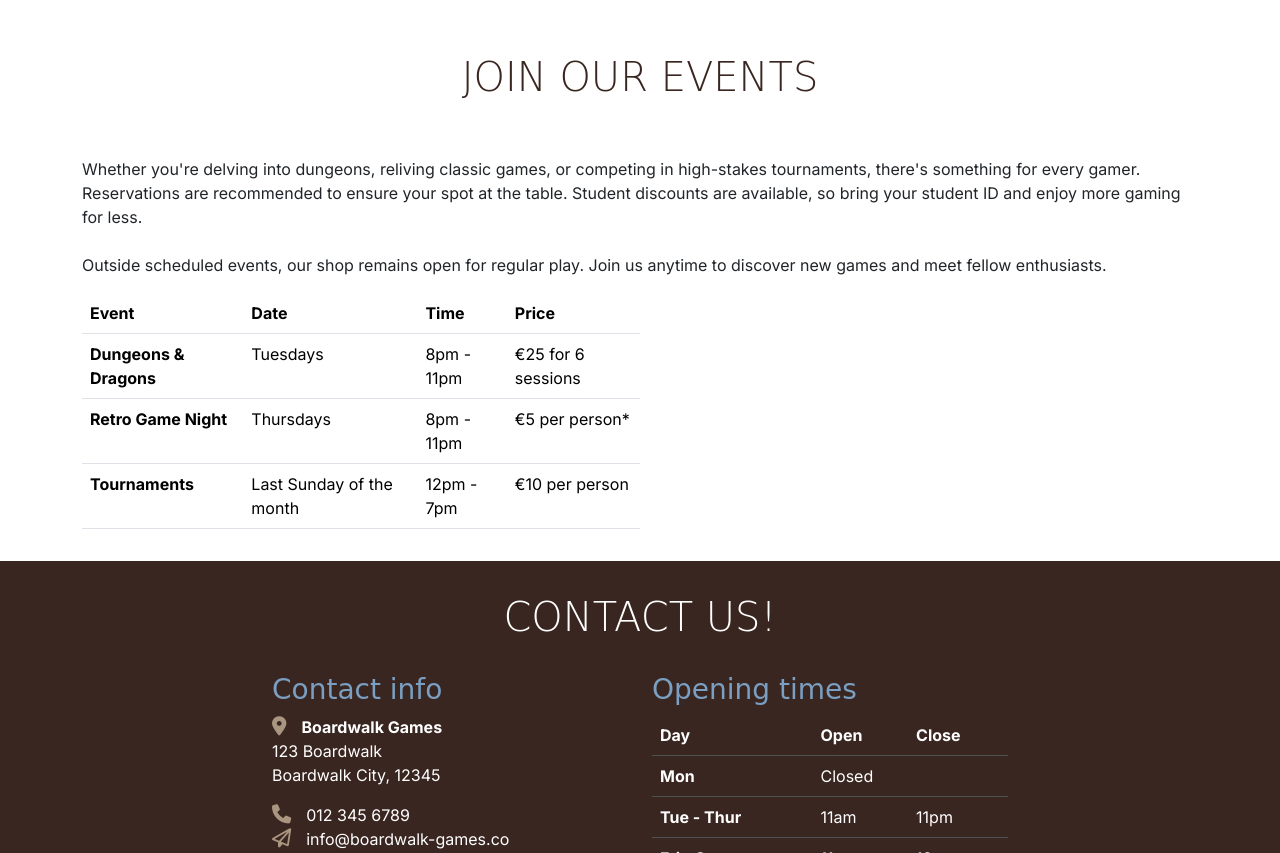
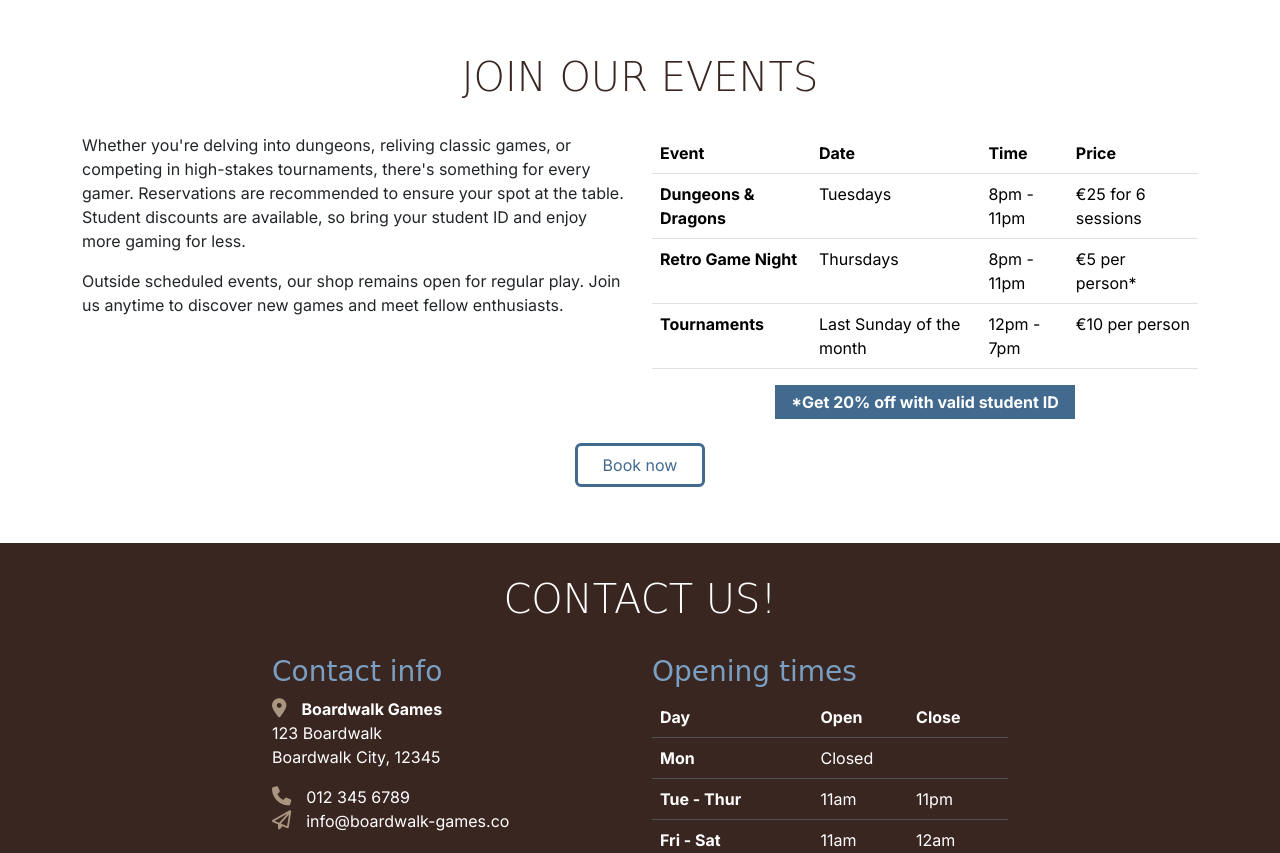
Before and after one commit to UkCoder165/Boardwalk-games, a plain HTML site: page index.html in a window 1280 px wide. Shown: the part 1120-1973 px from the top of the page. Drawn offline with nearby package versions, Linux system fonts and the light colour scheme; a web font is replaced by a local one.

Commit message:
complete and styled events table and student discount button

```diff
--- a/assets/css/style.css
+++ b/assets/css/style.css
@@ -94,6 +94,27 @@ h2 {
     margin-bottom: 1.5rem;
 }
 
+/* Events */
+
+#events .table {
+    /* events table font size small enough
+       that the table doesn't overflow on xs screens.
+       Size set back to 1rem in a media query
+       for sm screens and up */
+    font-size: 0.7rem;
+}
+
+.student-discount {
+    background-color: var(--highlight-color);
+    font-weight: bold;
+    color: white;
+    display: block;
+    max-width: 300px;
+    margin: auto;
+    padding: 5px 10px;
+    font-size: 0.8rem;
+}
+
 /* Game library cards */
 
 #new-games .card,
@@ -165,6 +186,17 @@ h2 {
 
 /* Media queries */
 
+/* small screens and up */
+@media screen and (min-width: 576px) {
+    /* increase font size in events table when screen size is large enough */
+    #events .table {
+        font-size: 1rem;
+    }
+    .student-discount {
+        font-size: 1rem;
+    }
+}
+
 /* Medium devices (tablets, 768px and up) */
 @media screen and (min-width: 768px) {
     /* Make all service cards the same height for consistency */
--- a/index.html
+++ b/index.html
@@ -182,24 +182,22 @@
         </section>
 
         <!-- Events Section -->
-         <section id="events" class="mt-auto">
-            <div class="container section">
+         <section id="events" class="container section">
             <div class="row">
-                    <div class="col-12 text-center">
-                        <h2 class="display-6">Join our events</h2>
+                    <div class="col-12">
+                        <h2 class="display-6 text-center">Join our events</h2>
                     </div>
-                    <p class="my-4">
-                        Whether you're delving into dungeons, reliving classic games,
-                        or competing in high-stakes tournaments, there's something for every gamer.
-                        Reservations are recommended to ensure your spot at the table. Student discounts are available,
-                        so bring your student ID and enjoy more gaming for less.
-                    </p>
-                    <p>Outside scheduled events, our shop remains open for regular play. Join us anytime to discover
-                        new games and meet fellow enthusiasts.</p>
-                </div>
-                    <div>
-                    <div class="col-12 col-md-6 col-xl-6">
-                        <table class="table">
+                    <div class="col-12 col-xl-6">
+                        <p> Whether you're delving into dungeons, reliving classic games,
+                            or competing in high-stakes tournaments, there's something for every gamer.
+                            Reservations are recommended to ensure your spot at the table. Student discounts are available,
+                            so bring your student ID and enjoy more gaming for less. </p>
+                        <p>Outside scheduled events, our shop remains open for regular play. Join us anytime to discover
+                            new games and meet fellow enthusiasts.</p>
+                    </div>
+
+                    <div class="col-12 col-xl-6">
+                        <table class="table table-hover">
                             <thead>
                                 <tr>
                                     <th scope="col">Event</th>
@@ -207,6 +205,7 @@
                                     <th scope="col">Time</th>
                                     <th scope="col">Price</th>
                                 </tr>
+
                             </thead>
                             <tbody>
                                 <tr>
@@ -229,12 +228,13 @@
                                 </tr>
                             </tbody>
                         </table>
+                        <p class="student-discount text-center">*Get 20% off with valid student ID</p>
                     </div>
-                    </div>
+                    <div class="col-12 text-center">
+                        <a href="booking.html" class="btn custom-button-outline my-4">Book now</a>
                 </div>
             </div>
          </section>
-
     </main>
 
     <!-- Footer / contact section -->
```
